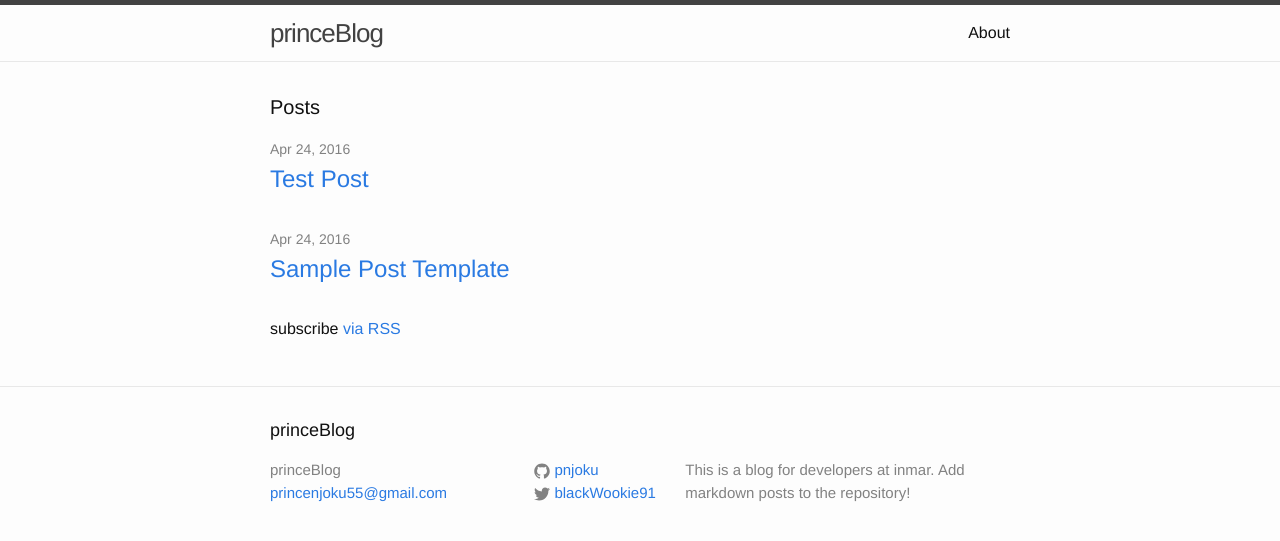
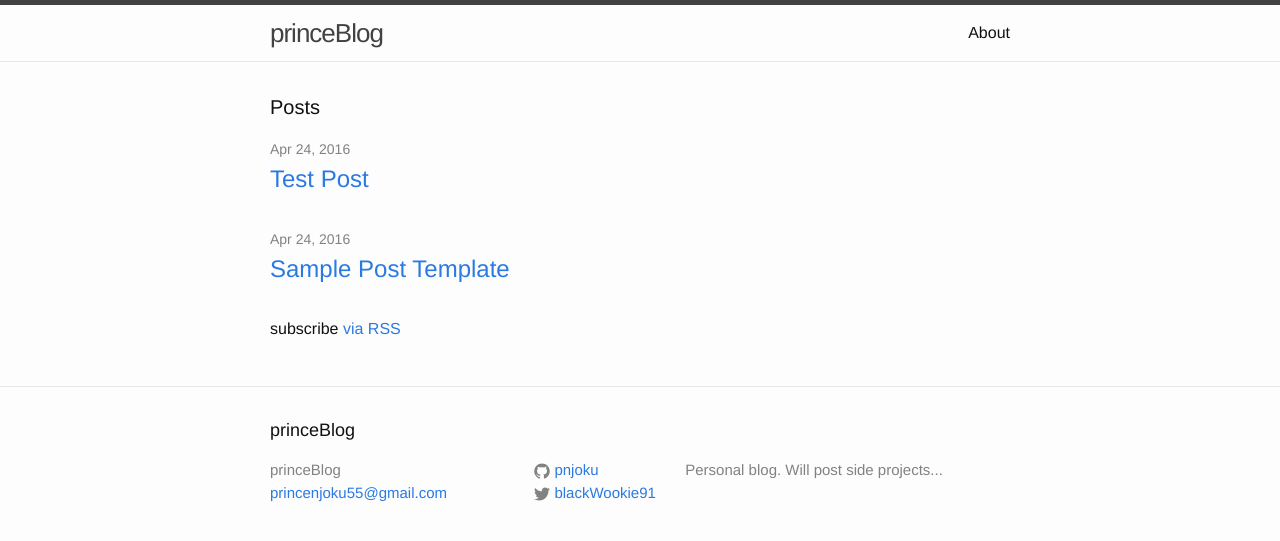
Before and after one commit to pnjoku/devblog, a Jekyll site: the page built from index.html, in a window 1280 px wide. Shown: the top 541 px of the page. Built offline with Jekyll 4.4.1, drawn with Linux system fonts in a browser that asks for light colours.

Commit message:
Update _config.yml

```diff
--- a/_config.yml
+++ b/_config.yml
@@ -9,7 +9,7 @@
 title: princeBlog
 email: princenjoku55@gmail.com
 description: > # this means to ignore newlines until "baseurl:"
-  This is a blog for developers at inmar. Add markdown posts to the repository!
+  Personal blog. Will post side projects...
 baseurl: "/devblog" # the subpath of your site, e.g. /blog
 url: "http://yourdomain.com" # the base hostname & protocol for your site
 twitter_username: blackWookie91
```
